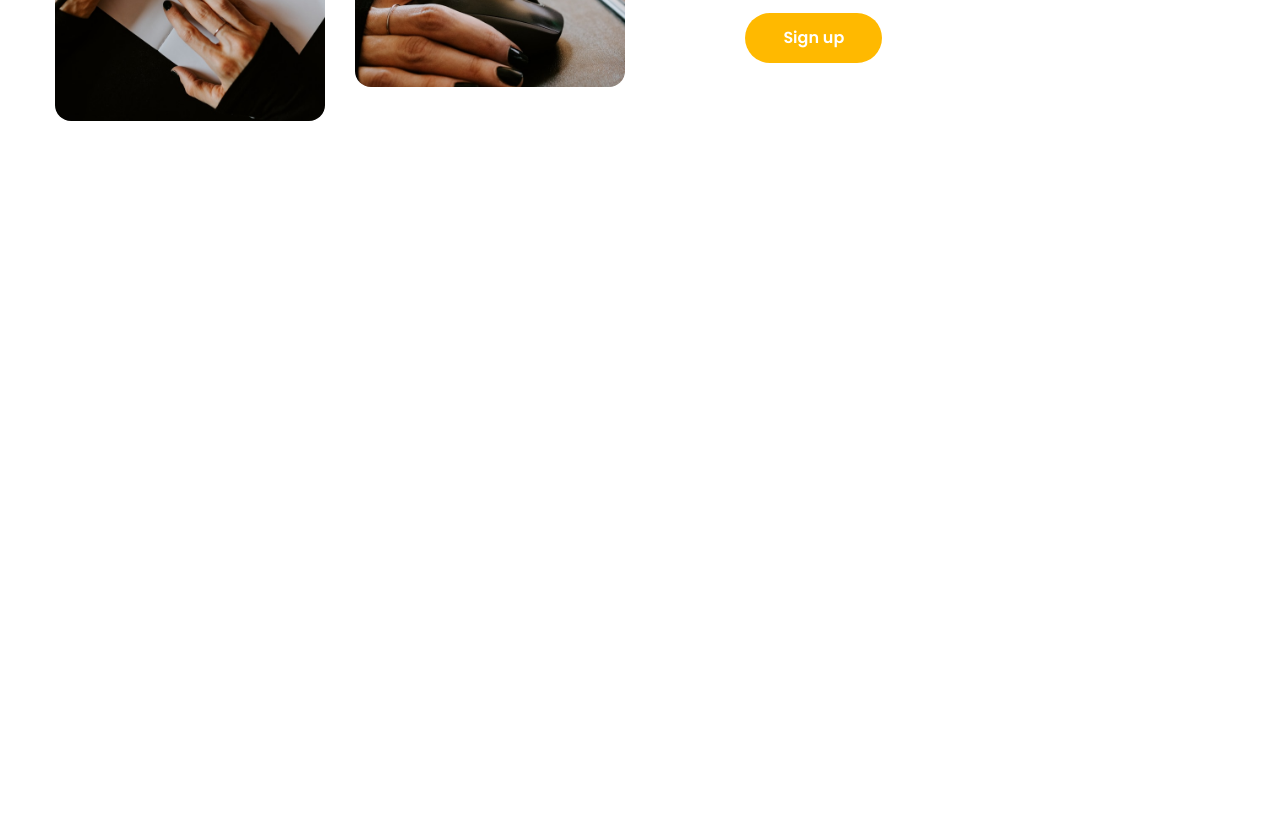
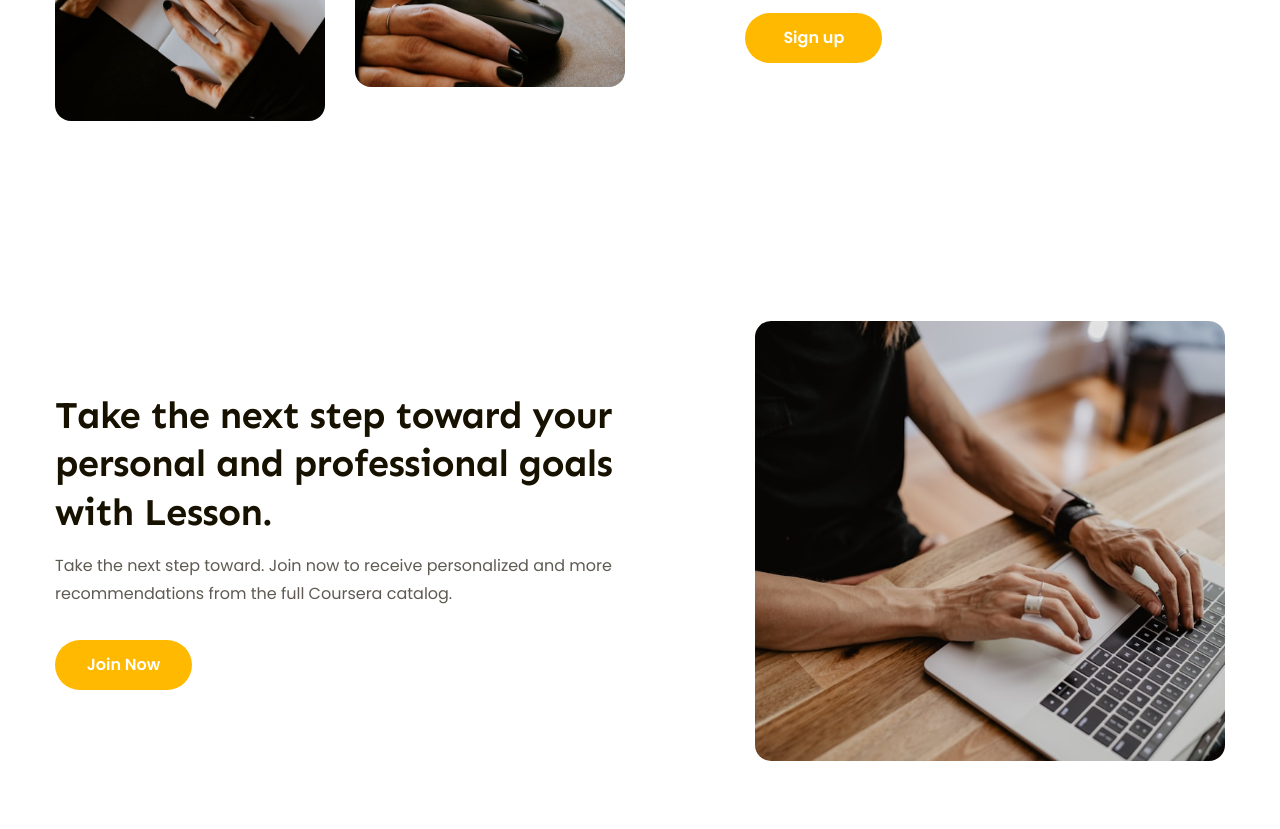
Before and after one commit to leducthanh041/P01-HTML-TO-FIGMA, a plain HTML site: page index.html in a window 1280 px wide. Shown: the part 2882-3711 px from the top of the page. Drawn offline with Linux system fonts and the light colour scheme; files that its build step writes are made by us from their sources.

Commit message:
P11: Code phan feature 2

```diff
--- a/assets/css/style.css
+++ b/assets/css/style.css
@@ -509,7 +509,7 @@ h3 {
   line-height: 1.54; /* 153.846% */
 }
 
-/* ==================Features=========== */
+/* ==================Features 1=========== */
 .features {
   margin-top: 135px;
   padding: 65px 0px;
@@ -561,3 +561,22 @@ h3 {
   margin-top: 32px;
   background: var(--primary-color);
 }
+
+/* ==================Features 2=========== */
+.features-2nd {
+  margin-top: 70px;
+}
+
+.features-2nd .body {
+  flex-direction: row-reverse;
+}
+
+.features-2nd .content {
+  width: 49%;
+}
+
+.features-2nd .images img {
+  margin: auto;
+  width: 470px;
+  height: 440px;
+}
--- a/index.html
+++ b/index.html
@@ -390,7 +390,7 @@
         </div>
       </div>
 
-      <!-- Features part -->
+      <!-- Features 1 part -->
       <div class="features">
         <div class="main-content">
           <div class="body">
@@ -423,6 +423,39 @@
           </div>
         </div>
       </div>
+
+      <!-- Features 2 part -->
+      <div class="features features-2nd">
+        <div class="main-content">
+          <div class="body">
+            <!-- Khối bên trái -->
+            <div class="images">
+              <img
+                class="lower"
+                src=".\assets\img\learn3.jpg"
+                alt="Take the next step toward your personal and professional goals with Lesson."
+              />
+            </div>
+
+            <!-- Khối bên phải -->
+            <div class="content">
+              <h2 class="heading-lv2">
+                Take the next step toward your personal and professional goals
+                with Lesson.
+              </h2>
+              <p class="desc">
+                Take the next step toward. Join now to receive personalized and
+                more recommendations from the full Coursera catalog.
+              </p>
+              <a href="#!" class="btn cta-btn">Join Now</a>
+            </div>
+          </div>
+        </div>
+      </div>
+
+      <!-- Blog part -->
+
+      <!-- Footer part -->
     </main>
   </body>
 </html>
```
Also changed, not shown: assets/img/learn3.jpg (added).
